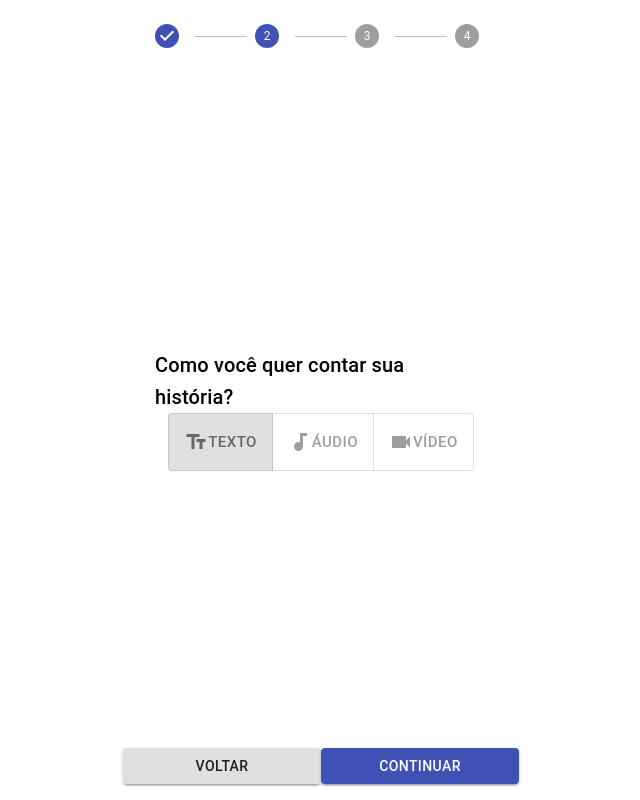
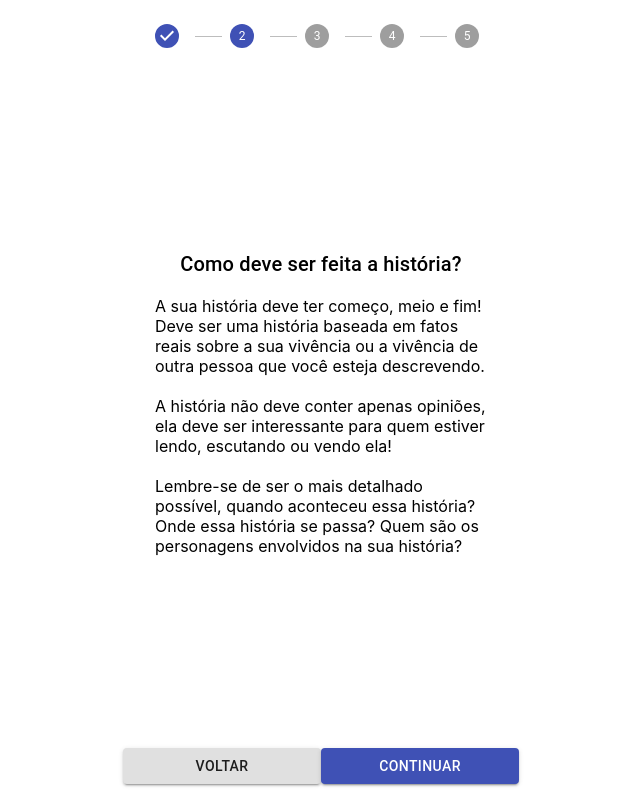
Before and after one commit to Museu-da-Pessoa-XP/frontend, a React (Create React App) app: page / in a window 1280 px wide. Both pictures are taken after a click on the button "CONTINUAR". Shown: the whole page, without its empty margins (319-959 px from the left). Built offline with nearby package versions, Linux system fonts and the light colour scheme.

Commit message:
Translate video texts to PT; new FormHowToTellStory step; minor fixes

```diff
--- a/src/components/FormStory.js
+++ b/src/components/FormStory.js
@@ -20,6 +20,7 @@ import FormPersonalData from './pages/FormPersonalData';
 import FormSelectMediaType from './pages/FormSelectMediaType';
 import FormInsertMedia from './pages/FormInsertMedia';
 import FormAdditionalInformation from './pages/FormAdditionalInformation';
+import FormHowToTellStory from './pages/FormHowToTellStory';
 
 import sendForm from './sendForm';
 
@@ -102,12 +103,21 @@ export default function FormStory() {
   const defaultPropsPage = { setData, data };
   const pages = [
     <FormPersonalData {...defaultPropsPage} />,
+    <FormHowToTellStory />,
     <FormSelectMediaType {...defaultPropsPage} />,
     <FormInsertMedia {...defaultPropsPage} />,
     <FormAdditionalInformation {...defaultPropsPage} />,
   ];
 
-  const lastPage = <Typography>Todas as etapas concluídas!</Typography>;
+  const lastPage = (
+    <Box>
+      <Typography>Todas as etapas foram concluídas!</Typography>
+      <p>
+        Ao clicar em "Enviar História" você será redirecionado para um breve
+        formulário
+      </p>
+    </Box>
+  );
 
   const buttonBack = (
     <Button
--- /dev/null
+++ b/src/components/pages/FormHowToTellStory.js
@@ -0,0 +1,24 @@
+import React from 'react';
+
+import { Typography } from '@material-ui/core';
+
+function FormHowToTellStory() {
+  return (
+    <>
+      <Typography variant="h6" component="h1">
+        Como deve ser feita a história?
+      </Typography>
+      <p>
+        A sua história deve ter começo, meio e fim! Deve ser uma história
+        baseada em fatos reais sobre a sua vivência ou a vivência de outra
+        pessoa que você esteja descrevendo. <br></br><br></br>A história não deve conter
+        apenas opiniões, ela deve ser interessante para quem estiver lendo,
+        escutando ou vendo ela!<br></br><br></br>Lembre-se de ser o mais detalhado
+        possível, quando aconteceu essa história? Onde essa história se passa?
+        Quem são os personagens envolvidos na sua história?
+      </p>
+    </>
+  );
+}
+
+export default FormHowToTellStory;
--- a/src/components/pages/FormInsertMedia.js
+++ b/src/components/pages/FormInsertMedia.js
@@ -13,7 +13,7 @@ function FormInsertMedia({ data, setData }) {
   return (
     <>
       <Typography variant="h6" component="h1">
-        Selecione a sua história
+        Conte a sua história
       </Typography>
       <InputMedia
         media={data.media}
```
